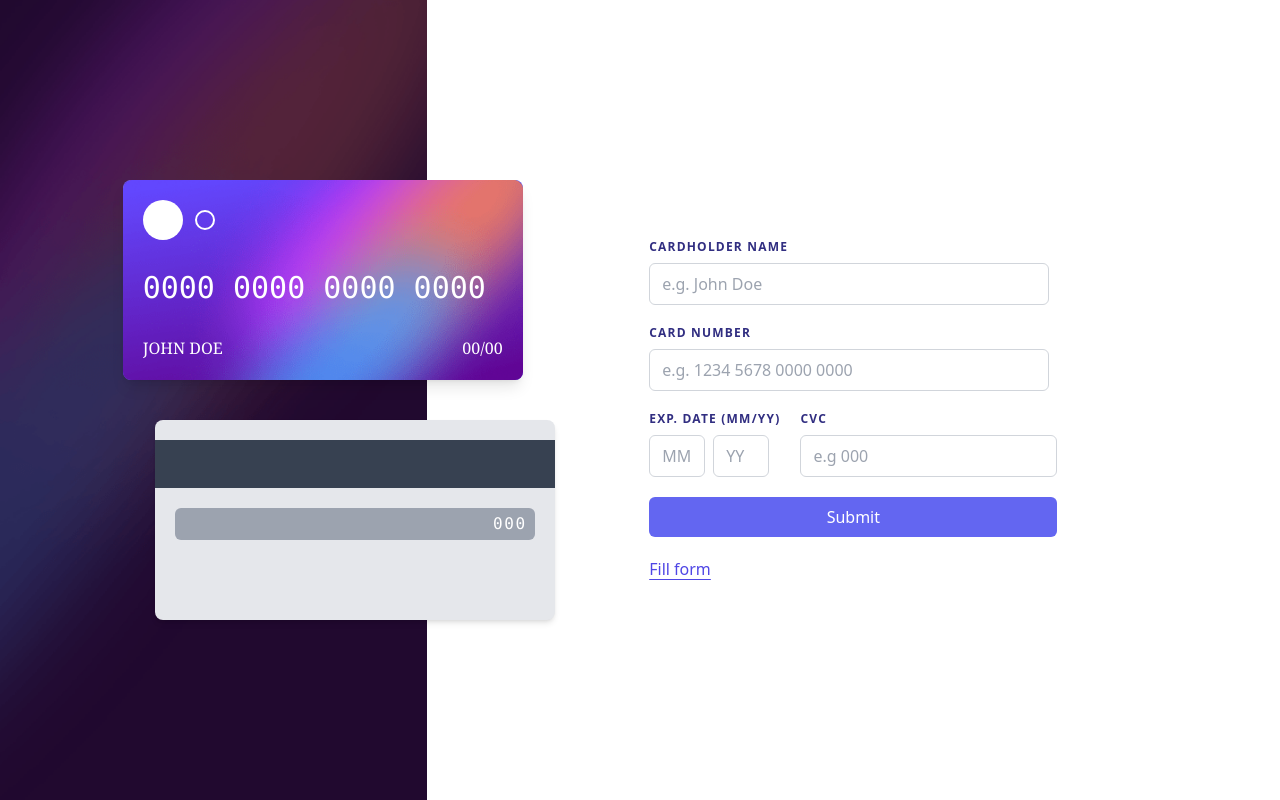
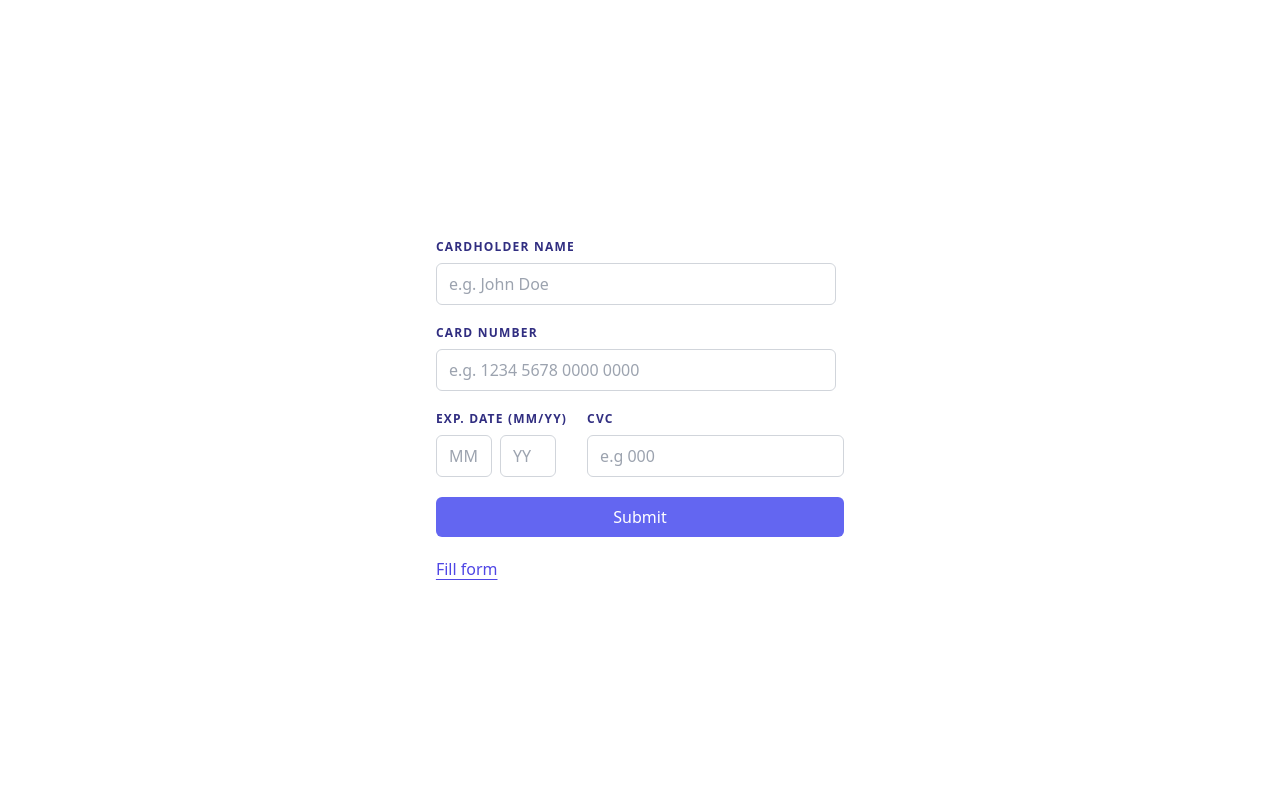
Before and after one commit to daempasha/card-form, a React (Vite) app: page / in a window 1280 px wide. Built offline with nearby package versions, Linux system fonts and the light colour scheme.

Commit message:
Form properly scaling for smaller devices

```diff
--- a/src/App.tsx
+++ b/src/App.tsx
@@ -64,18 +64,16 @@ function App() {
 
   return (
     <div className="flex flex-col lg:flex-row h-screen w-screen">
-      <div className="relative h-1/4 lg:h-full lg:w-1/2 bg-blue-500">
+      {/* <div className="relative h-1/4 lg:h-full lg:w-1/2 bg-blue-500">
         <img className="invisible lg:visible absolute left-0 top-0 h-full w-full" src={MainBgDesktop} />
         <img className="visible lg:invisible absolute left-0 top-0 h-full w-full" src={MainBgMobile} />
 
-        <CardFront watch={watch} className="transition-all hidden lg:flex absolute -right-24 bottom-1/2 my-5" />
-        <CardBack watch={watch} className="hidden lg:flex absolute -right-32 top-1/2 my-5 " />
-        <CardFront watch={watch} className="z-10 flex lg:hidden absolute left-5 -bottom-32" />
-        <CardBack watch={watch} className="flex lg:hidden absolute right-10 top-5 -bottom-18 " />
-      </div>
+        <CardFront watch={watch} className="z-10 transition-all flex relative md:-right-24 md:bottom-1/2" />
+        <CardBack watch={watch} className="flex absolute -right-32 top-1/2 my-5 " />
+      </div> */}
 
       {state === "form" ?
-        <form onSubmit={handleSubmit(onSubmit)} className="flex flex-col w-full h-full items-center justify-center">
+        <form onSubmit={handleSubmit(onSubmit)} className="mx-5 flex flex-col w-full h-full items-center justify-center">
           <div className="my-5">
             <div className="my-5">
               <p className="uppercase text-xs tracking-widest mb-2 text-indigo-900 font-bold">Cardholder name</p>
@@ -85,7 +83,7 @@ function App() {
                   message: "Only alphabetical characters are permitted"
                 },
                 required: true
-              })} onChange={event => setValue("name", event.target.value.replace(/[^A-Za-z \\.]+/g, ""))} className={`w-[400px] border-[1px] px-3 py-2 border-gray-300 rounded-md outline-none focus:ring-2 ring-indigo-400 ${errors.name && "border-red-300"}`} placeholder="e.g. John Doe" />
+              })} onChange={event => setValue("name", event.target.value.replace(/[^A-Za-z \\.]+/g, ""))} className={`md:w-[400px] border-[1px] px-3 py-2 border-gray-300 rounded-md outline-none focus:ring-2 ring-indigo-400 ${errors.name && "border-red-300"}`} placeholder="e.g. John Doe" />
               {errors?.name?.message && <p className="text-sm text-red-600">{`${errors.name.message}`}</p>}
               {errors.name && errors.name.type === "required" && <p className="text-sm text-red-600">Name field cannot be empty</p>}
 
@@ -103,14 +101,14 @@ function App() {
                 required: true
 
               }
-              )} type="text" inputMode="numeric" maxLength={16} onChange={event => setValue("number", event.target.value.replace(/[^0-9\\.]+/g, ""))} className={`w-[400px] border-[1px] px-3 py-2 border-gray-300 rounded-md outline-none focus:ring-2 ring-indigo-400 ${errors.number && "border-red-300"}`} placeholder="e.g. 1234 5678 0000 0000" />
+              )} type="text" inputMode="numeric" maxLength={16} onChange={event => setValue("number", event.target.value.replace(/[^0-9\\.]+/g, ""))} className={`md:w-[400px] border-[1px] px-3 py-2 border-gray-300 rounded-md outline-none focus:ring-2 ring-indigo-400 ${errors.number && "border-red-300"}`} placeholder="e.g. 1234 5678 0000 0000" />
               {errors?.number?.type === "validate" && <p className="text-sm text-red-600">Card number is not valid</p>}
               {errors.number && (errors.number.type === "maxLength" || errors.number.type === "minLength") && <p className="text-sm text-red-600">Card number must be 16 digits long</p>}
               {errors.number && errors.number.type === "required" && <p className="text-sm text-red-600">Card number cannot be empty</p>}
 
             </div>
 
-            <div className="my-5 flex gap-5">
+            <div className="my-5 flex flex-col md:flex-row gap-5">
               <div>
                 <p className="uppercase text-xs tracking-widest mb-2 text-indigo-900 font-bold">Exp. Date (MM/YY)</p>
                 <input {...register("expiryMonth", {
--- a/src/components/CardFront/index.tsx
+++ b/src/components/CardFront/index.tsx
@@ -5,7 +5,7 @@ import { CardFrontProps } from "./types";
 
 const CardFront: React.FC<CardFrontProps> = ({ watch, className = "", ...cardFrontProps }) => {
     return (
-        <div className={` overflow-hidden shadow-lg text-white bg-indigo-500 rounded-lg w-[400px] h-[200px] ${className}`
+        <div className={` overflow-hidden shadow-lg text-white bg-indigo-500 rounded-lg w-full h-full md:w-[400px] md:h-[200px] ${className}`
         } {...cardFrontProps}>
             <img className="z-0 absolute top-0 left-0" src={BgCardFront} />
 
@@ -15,7 +15,7 @@ const CardFront: React.FC<CardFrontProps> = ({ watch, className = "", ...cardFro
                     <div className="bg-white rounded-full w-10 h-10" />
                     <div className="border-2 border-white rounded-full w-5 h-5" />
                 </div>
-                <div className="flex text-3xl flex-grow items-center font-mono">{addSpace(padString(watch("number", ""), 16, "0"), 4)}</div>
+                <div className="flex text-xl md:text-3xl flex-grow items-center font-mono">{addSpace(padString(watch("number", ""), 16, "0"), 4)}</div>
                 <div className="flex gap-5 justify-between">
                     <div className="overflow-hidden whitespace-nowrap text-ellipsis font-serif">{(watch("name") || "John Doe").toLocaleUpperCase()}</div>
                     <div className="font-serif">{`${watch("expiryMonth") || "00"}/${watch("expiryYear") || "00"}`}</div>
--- a/src/index.css
+++ b/src/index.css
@@ -1,3 +1,9 @@
 @tailwind base;
 @tailwind components;
 @tailwind utilities;
+
+@layer base {
+    * {
+        @apply box-border
+    }
+}
```
